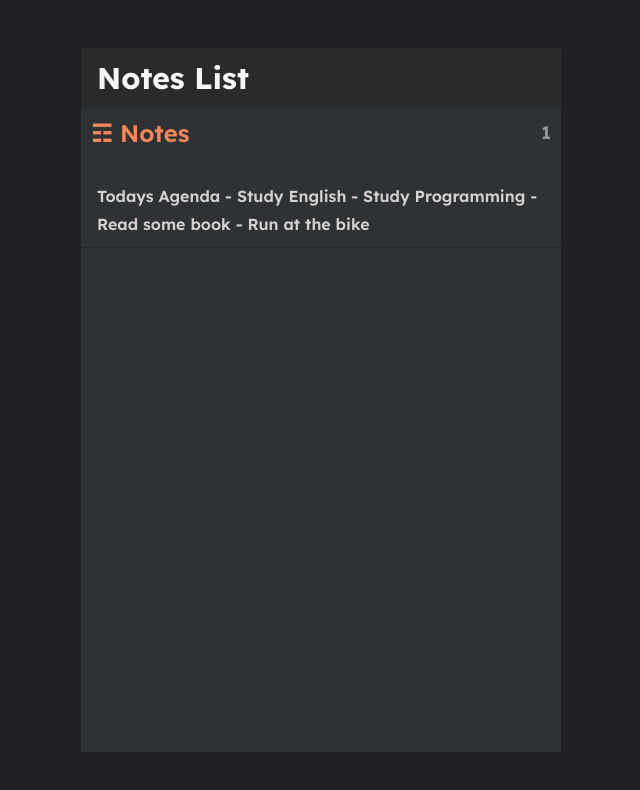
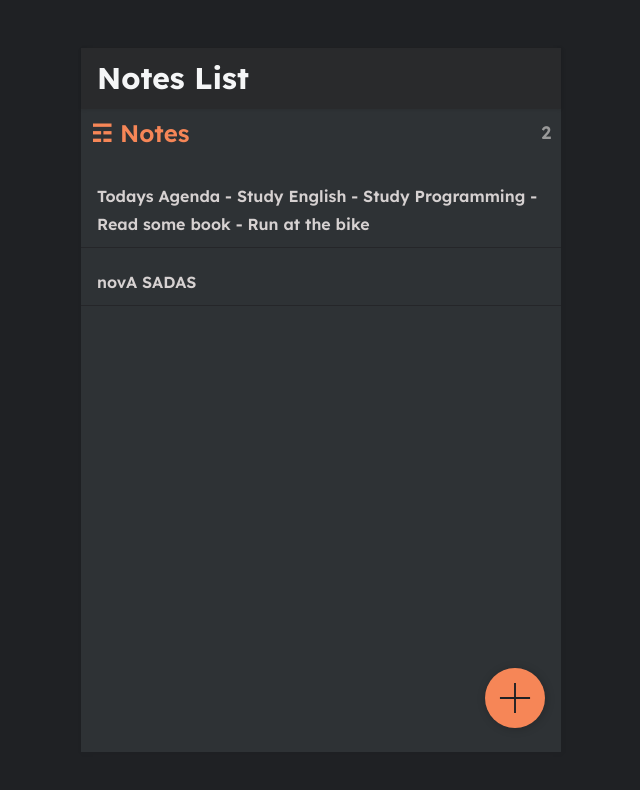
Before and after one commit to raloliver/recnotes, a React (Create React App) app: page / in a window 1280 px wide. Shown: the top 790 px of the page, without its empty margins (319-959 px from the left). Built offline with nearby package versions, Linux system fonts and the light colour scheme; data requests are answered from the project's data file.

Commit message:
Finished CRUD

```diff
--- a/db.json
+++ b/db.json
@@ -3,8 +3,13 @@
     {
       "id": 1,
       "body": "Todays Agenda\n\n- Study English\n- Study Programming\n- Read some book\n- Run at the bike",
-      "updated": "2021-09-23T12:18:20.035Z",
+      "updated": "2021-09-23T13:06:01.551Z",
       "created": "2021-09-09T21: 54: 16.235392Z"
+    },
+    {
+      "body": "novA\nSADAS\n",
+      "updated": "2021-09-23T13:05:58.684Z",
+      "id": 2
     }
   ]
 }
--- /dev/null
+++ b/src/components/AddButton.js
@@ -0,0 +1,21 @@
+/*
+ * File: AddButton.js
+ * Project: recnotes
+ * Created: Thursday, September 23rd 2021, 1:40:12 pm
+ * Last Modified: Thursday, September 23rd 2021, 1:53:16 pm
+ * Copyright © 2021 AMDE Agência
+ */
+
+import React from 'react';
+import {Link} from 'react-router-dom';
+import {ReactComponent as AddIcon} from '../assets/add.svg';
+
+const AddButton = () => {
+  return (
+    <Link to="/note/0" className="floating-button">
+      <AddIcon />
+    </Link>
+  );
+};
+
+export default AddButton;
--- a/src/pages/NotePage.js
+++ b/src/pages/NotePage.js
@@ -2,13 +2,13 @@
  * File: NotePage.js
  * Project: recnotes
  * Created: Thursday, September 9th 2021, 6:55:00 am
- * Last Modified: Thursday, September 23rd 2021, 1:26:18 pm
+ * Last Modified: Thursday, September 23rd 2021, 2:05:42 pm
  * Copyright © 2021 AMDE Agência
  */
 
-import Reac, {useState, useEffect} from 'react';
+import React, {useState, useEffect} from 'react';
 import {Link} from 'react-router-dom';
-import {ReactComponent as ArrowLeft} from '../assets/arrow-left.svg';
+import {ReactComponent as ArrowLeftIcon} from '../assets/arrow-left.svg';
 
 const NotePage = ({match, history}) => {
   const noteId = Number(match.params.id);
@@ -19,11 +19,22 @@ const NotePage = ({match, history}) => {
     getNote();
   }, [noteId]);
 
+  const addNote = async () => {
+    await fetch(`http://localhost:8081/notes/`, {
+      method: 'POST',
+      headers: {
+        'Content-Type': 'application/json',
+      },
+      body: JSON.stringify({...note, updated: new Date()}),
+    });
+  };
+
   const getNote = async () => {
-    const noteService = await fetch(`http://localhost:8081/notes/${noteId}`);
-    const note = await noteService.json();
-
-    setNote(note);
+    if (noteId) {
+      const noteService = await fetch(`http://localhost:8081/notes/${noteId}`);
+      const note = await noteService.json();
+      setNote(note);
+    }
   };
 
   const updateNote = async () => {
@@ -52,11 +63,13 @@ const NotePage = ({match, history}) => {
    * Redirect user to the homepage when clicks on back button
    * Delete note when is empty
    */
-  const onBackList = () => {
-    if (noteId !== 0 && !note.body) {
+  const saveNote = () => {
+    if (noteId && !note?.body) {
       deleteNote();
-    } else if (noteId !== 0) {
+    } else if (noteId) {
       updateNote();
+    } else if (!noteId && note) {
+      addNote();
     }
     history.push('/');
   };
@@ -66,12 +79,17 @@ const NotePage = ({match, history}) => {
       <header>
         <h3>
           <Link to="/">
-            <ArrowLeft onClick={onBackList} />
+            <ArrowLeftIcon onClick={saveNote} />
           </Link>
         </h3>
-        <button onClick={deleteNote}>DELETE</button>
+        {noteId ? (
+          <button onClick={deleteNote}>DELETE</button>
+        ) : (
+          <button onClick={saveNote}>DONE</button>
+        )}
       </header>
       <textarea
+        autoFocus
         onChange={(event) => {
           setNote({...note, body: event.target.value});
         }}
--- a/src/pages/NotesPage.js
+++ b/src/pages/NotesPage.js
@@ -2,11 +2,12 @@
  * File: NotesPage.js
  * Project: recnotes
  * Created: Thursday, September 9th 2021, 6:37:50 am
- * Last Modified: Saturday, September 18th 2021, 8:11:50 am
+ * Last Modified: Thursday, September 23rd 2021, 1:58:39 pm
  * Copyright © 2021 AMDE Agência
  */
 
-import Reac, {useState, useEffect} from 'react';
+import React, {useState, useEffect} from 'react';
+import AddButton from '../components/AddButton';
 import ListItem from '../components/ListItem';
 
 function NotesPage() {
@@ -16,9 +17,6 @@ function NotesPage() {
   // this will be fire only on the first load
   useEffect(() => {
     getNotes();
-    // return () => {
-    //   cleanup;
-    // };
   }, []);
 
   const getNotes = async () => {
@@ -39,6 +37,7 @@ function NotesPage() {
           <ListItem note={note} key={index} />
         ))}
       </div>
+      <AddButton />
     </>
   );
 }
```
Also changed, not shown: src/assets/add.svg (added).
